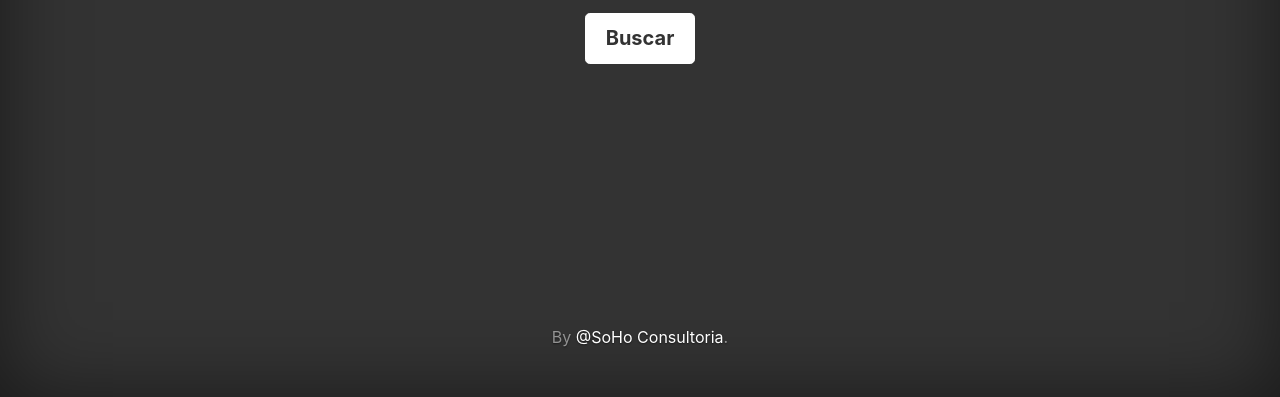
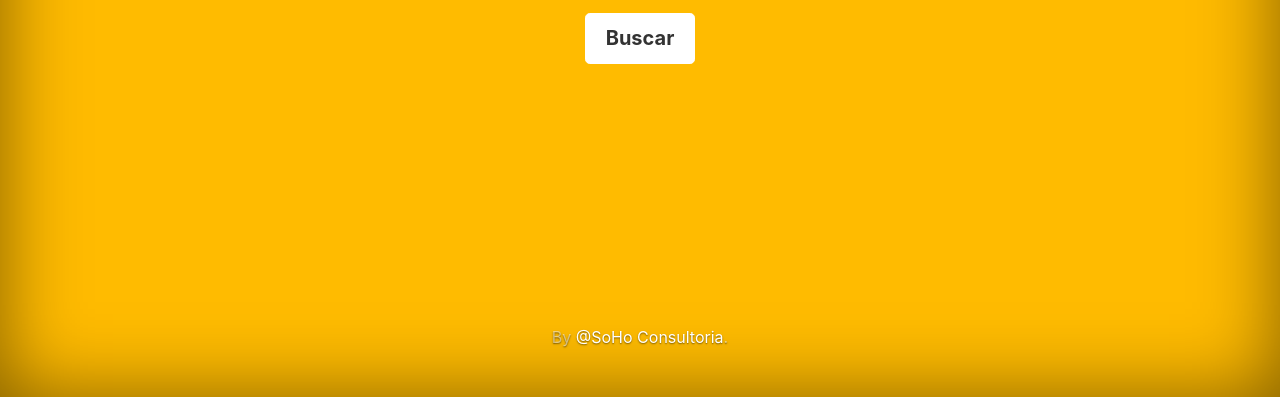
Before and after one commit to douglasgonzalez/io, a plain HTML site: page index.html in a window 1280 px wide. Shown: the part 403-800 px from the top of the page. Drawn offline with Linux system fonts and the light colour scheme.

Commit message:
updated bg color

```diff
--- a/css/cover.css
+++ b/css/cover.css
@@ -27,7 +27,7 @@ a:hover {
 html,
 body {
   height: 100%;
-  background-color: #333;
+  background-color: #FB0;
 }
 body {
   color: #fff;
```
